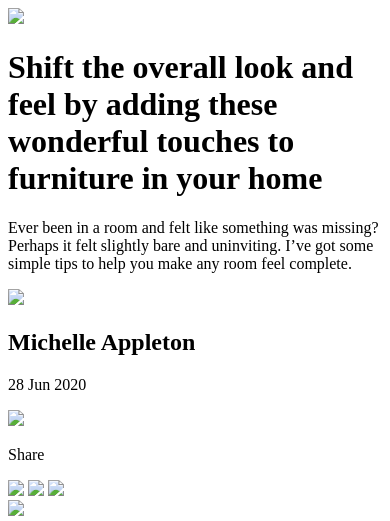
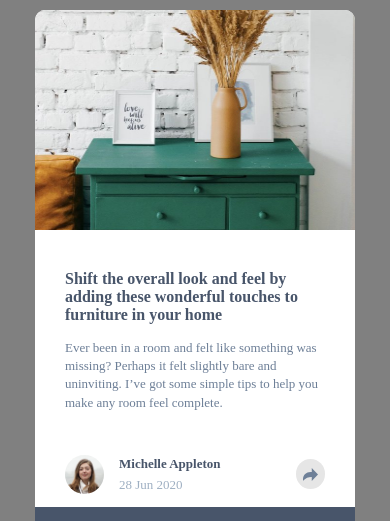
Before and after one commit to Pi-Gul/article-preview, a plain HTML site: page index.html in a window 390 px wide. Shown: the top 521 px of the page. Drawn offline with Linux system fonts and the light colour scheme.

Commit message:
first mobile version

```diff
--- a/index.html
+++ b/index.html
@@ -1,14 +1,15 @@
 <!DOCTYPE html>
 <html lang="en">
 	<head>
-		<meta charset="UTF-8">
-		<meta name="viewport" content="width=device-width, initial-scale=1.0"> <!-- displays site properly based on user's device -->
-		<link rel="icon" type="image/png" sizes="32x32" href="./images/favicon-32x32.png">
+		<meta charset='UTF-8'>
+		<meta name='viewport' content='width=device-width, initial-scale=1.0'> <!-- displays site properly based on user's device -->
+		<link rel='icon' type='image/png' sizes='32x32' href='./images/favicon-32x32.png'>
+		<link rel='stylesheet' type='text/css' href='./styles/style.css'>
 		<title>Frontend Mentor | Article preview component</title>
 	</head>
 
 	<body>
-		<div class='banner'><img class='banner-img' src='#'></div>
+		<div class='banner'></div>
 
 		<main>
 			<div class='text'>
@@ -18,21 +19,22 @@
 				it felt slightly bare and uninviting. I’ve got some simple tips
 				to help you make any room feel complete.</p>
 			</div>
-
-			<div class='bar-1'>
-				<div class='author-img-container'><img class='author-img' src='#'></div>
-				<h2 class='author-name'>Michelle Appleton</h2>
-				<p class='date'>28 Jun 2020</p>
-				<div class='arrow-img-container'><img class='arrow-img light' src='#'></div>
+			<div class='bar bar-1'>
+				<img class='author-img' src='./images/avatar-michelle.jpg'>
+				<div class='name-date'>
+					<h2 class='author-name'>Michelle Appleton</h2>
+					<p class='date'>28 Jun 2020</p>
+				</div>
+				<div class='arrow-img-container light'><img class='arrow-img light' src='./images/icon-share.svg'></div>
 			</div>
-			<div class='bar-2'>
-				<p class='share'>Share</p>
+			<div class='bar bar-2'>
+				<p class='share'>SHARE</p>
 				<div class='social'>
-					<img class='social-icon-img' src='#'>
-					<img class='social-icon-img' src='#'>
-					<img class='social-icon-img' src='#'>
+					<img class='social-icon-img' src='./images/icon-facebook.svg'>
+					<img class='social-icon-img' src='./images/icon-twitter.svg'>
+					<img class='social-icon-img' src='./images/icon-pinterest.svg'>
 				</div>
-				<div class='arrow-img-container'><img class='arrow-img dark' src='#'></div>
+				<div class='arrow-img-container dark'><img class='arrow-img dark' src='./images/icon-share-white.svg'></div>
 			</div>
 		</main>
 
--- a/styles/style.css
+++ b/styles/style.css
@@ -1,3 +1,109 @@
+* {
+  margin: 0px 0px;
+  padding: 0px 0px;
+  box-sizing: border-box;
+}
+html {
+  font-size: 16px;
+  background-color: grey;
+  --main-padding: 0px 30px;
+}
+body {
+  width: 320px;
+  background-color: white;
+  margin: 10px auto;
+  border-radius: 10px;
+}
+.banner {
+  overflow: hidden;
+  height: 220px;
+  background-image: url('../images/drawers.jpg');
+  background-position: center top;
+  background-size: 100% 120%;
+  border-radius: 10px 10px 0px 0px;
+}
+main {
+  margin-top: 40px;
+}
+.text {
+  margin-bottom: 30px;
+  padding: var(--main-padding);
+}
+.text-title {
+  font-size: 16px;
+  margin-bottom: 15px;
+  color: hsl(217, 19%, 35%);
+}
+.text-body {
+  font-size: 13px;
+  line-height: 1.4;
+  color: hsl(214, 17%, 51%);
+}
+.bar {
+  height: 65px;
+  display: flex;
+  flex-direction: row;
+  align-items: center;
+  padding: var(--main-padding);
+  border-radius: 0px 0px 10px 10px;
+}
+.author-img {
+  width: 15%;
+  border-radius: 100%;
+}
+.name-date {
+  align-self: stretch;
+  display: flex;
+  flex-direction: column;
+  justify-content: center;
+  width: 75%;
+  padding: 2px 15px;
+
+}
+.author-name {
+  font-size: 13px;
+  margin-bottom: 5px;
+  color: hsl(217, 19%, 35%);
+}
+.date {
+  font-size: 13px;
+  color: hsl(212, 23%, 69%);
+}
+.arrow-img-container {
+  display: flex;
+  justify-content: center;
+  align-items: center;
+  width: 30px;
+  height: 30px;
+  background-color: hsl(0 0% 90%);
+  border-radius: 100%;
+}
+.bar-2 {
+  display: flex;
+  background-color: hsl(217, 19%, 35%);
+  justify-content: space-between;
+}
+.share {
+  color: white;
+  letter-spacing: 4px;
+  margin-right: 10px;
+  color: hsl(212, 23%, 69%);
+  font-size: 13px;
+}
+.social {
+  width: 55%;
+  display: flex;
+}
+.social-icon-img {
+  margin-right: 20px;
+}
+.arrow-img-container.dark {
+  background-color: hsl(214, 17%, 51%);
+}
+
+
+
+
 .attribution {
   font-size: 11px; text-align: center;
 }
```
Also changed, not shown: images/icon-share-white.svg (added).
